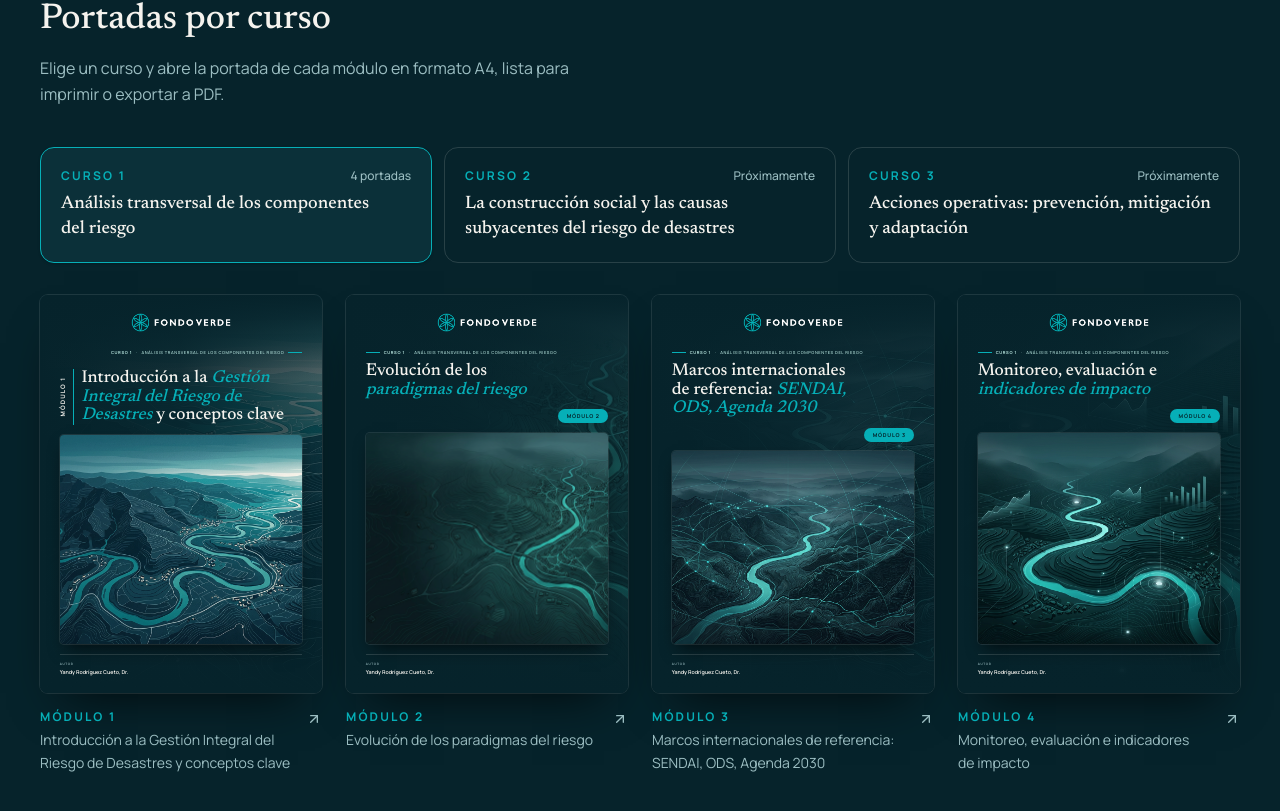
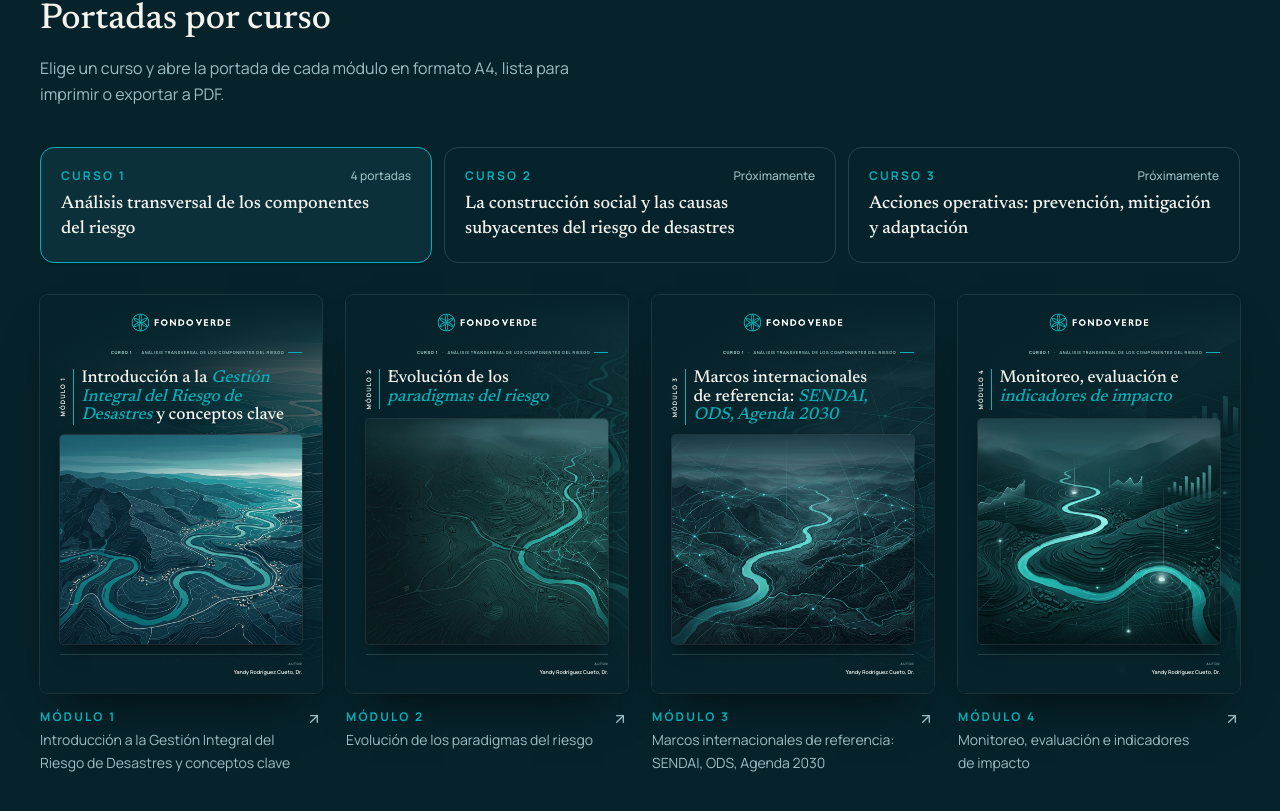
Before and after one commit to marcossarlo/fondoverde-biblioteca-portadas-diplomado-gird, a Next.js app: page / in a window 1280 px wide. Shown: the part 926-1737 px from the top of the page. Built offline with nearby package versions, Linux system fonts and the light colour scheme.

Commit message:
feat: adjust ebook module layout and text alignments
Updated module titles and descriptions for better visual flow.

```diff
--- a/components/hero/ebook-cover-c-modulo-2.tsx
+++ b/components/hero/ebook-cover-c-modulo-2.tsx
@@ -42,23 +42,23 @@ export function EbookCoverCModulo2({ priority = false, className = '' }: EbookCo
           className="h-[8cqw] w-auto self-center"
         />
 
-        <div className="mt-[6cqw] flex flex-col gap-[2.6cqw]">
-          <p className="flex items-center gap-[1.4cqw] text-[1.45cqw] leading-none font-medium tracking-[0.14em] whitespace-nowrap text-accent uppercase">
-            <span aria-hidden="true" className="h-px w-[5cqw] shrink-0 bg-primary" />
+        <div className="mt-[6cqw] flex flex-col gap-[5cqw]">
+          <p className="flex items-center justify-end gap-[1.4cqw] text-[1.45cqw] leading-none font-medium tracking-[0.14em] whitespace-nowrap text-accent uppercase">
             <span className="font-bold">Curso 1</span>
             <span aria-hidden="true">·</span>
             <span>Análisis transversal de los componentes del riesgo</span>
+            <span aria-hidden="true" className="h-px w-[5cqw] shrink-0 bg-primary" />
           </p>
 
-          <h2 className="font-serif text-[6.1cqw] leading-[1.08] font-medium text-balance text-foreground">
-            Evolución de los <em className="text-primary italic">paradigmas del riesgo</em>
-          </h2>
-        </div>
-
-        <div className="mt-[3.5cqw] flex justify-end">
-          <span className="inline-flex items-center rounded-full bg-primary px-[3cqw] py-[1cqw] text-[1.9cqw] font-bold tracking-[0.14em] whitespace-nowrap text-primary-foreground uppercase">
-            Módulo 2
-          </span>
+          <div className="flex items-stretch gap-[2.6cqw]">
+            <span className="shrink-0 rotate-180 self-center text-[2.2cqw] leading-none font-bold tracking-[0.18em] whitespace-nowrap text-foreground uppercase [writing-mode:vertical-rl]">
+              Módulo 2
+            </span>
+            <span aria-hidden="true" className="w-[0.28cqw] shrink-0 bg-primary" />
+            <h2 className="font-serif text-[6.1cqw] leading-[1.08] font-medium text-balance text-foreground">
+              Evolución de los <em className="text-primary italic">paradigmas del riesgo</em>
+            </h2>
+          </div>
         </div>
 
         <div className="relative mt-[3.5cqw] min-h-0 flex-1 overflow-hidden rounded-[1.4cqw] shadow-[0_3cqw_6cqw_-2cqw_rgba(0,0,0,0.7)] ring-1 ring-foreground/10">
@@ -71,7 +71,7 @@ export function EbookCoverCModulo2({ priority = false, className = '' }: EbookCo
           />
         </div>
 
-        <div className="mt-[3.5cqw] flex flex-col gap-[0.5cqw] border-t border-foreground/15 pt-[2.6cqw]">
+        <div className="mt-[3.5cqw] flex flex-col items-end gap-[0.5cqw] border-t border-foreground/15 pt-[2.6cqw] text-right">
           <span className="text-[1.1cqw] font-semibold tracking-[0.22em] text-muted-foreground uppercase">
             Autor
           </span>
--- a/components/hero/ebook-cover-c-modulo-3.tsx
+++ b/components/hero/ebook-cover-c-modulo-3.tsx
@@ -42,24 +42,24 @@ export function EbookCoverCModulo3({ priority = false, className = '' }: EbookCo
           className="h-[8cqw] w-auto self-center"
         />
 
-        <div className="mt-[6cqw] flex flex-col gap-[2.6cqw]">
-          <p className="flex items-center gap-[1.4cqw] text-[1.45cqw] leading-none font-medium tracking-[0.14em] whitespace-nowrap text-accent uppercase">
-            <span aria-hidden="true" className="h-px w-[5cqw] shrink-0 bg-primary" />
+        <div className="mt-[6cqw] flex flex-col gap-[5cqw]">
+          <p className="flex items-center justify-end gap-[1.4cqw] text-[1.45cqw] leading-none font-medium tracking-[0.14em] whitespace-nowrap text-accent uppercase">
             <span className="font-bold">Curso 1</span>
             <span aria-hidden="true">·</span>
             <span>Análisis transversal de los componentes del riesgo</span>
+            <span aria-hidden="true" className="h-px w-[5cqw] shrink-0 bg-primary" />
           </p>
 
-          <h2 className="font-serif text-[6.1cqw] leading-[1.08] font-medium text-balance text-foreground">
-            Marcos internacionales de referencia:{' '}
-            <em className="text-primary italic">SENDAI, ODS, Agenda 2030</em>
-          </h2>
-        </div>
-
-        <div className="mt-[3.5cqw] flex justify-end">
-          <span className="inline-flex items-center rounded-full bg-primary px-[3cqw] py-[1cqw] text-[1.9cqw] font-bold tracking-[0.14em] whitespace-nowrap text-primary-foreground uppercase">
-            Módulo 3
-          </span>
+          <div className="flex items-stretch gap-[2.6cqw]">
+            <span className="shrink-0 rotate-180 self-center text-[2.2cqw] leading-none font-bold tracking-[0.18em] whitespace-nowrap text-foreground uppercase [writing-mode:vertical-rl]">
+              Módulo 3
+            </span>
+            <span aria-hidden="true" className="w-[0.28cqw] shrink-0 bg-primary" />
+            <h2 className="font-serif text-[6.1cqw] leading-[1.08] font-medium text-balance text-foreground">
+              Marcos internacionales de referencia:{' '}
+              <em className="text-primary italic">SENDAI, ODS, Agenda 2030</em>
+            </h2>
+          </div>
         </div>
 
         <div className="relative mt-[3.5cqw] min-h-0 flex-1 overflow-hidden rounded-[1.4cqw] shadow-[0_3cqw_6cqw_-2cqw_rgba(0,0,0,0.7)] ring-1 ring-foreground/10">
@@ -72,7 +72,7 @@ export function EbookCoverCModulo3({ priority = false, className = '' }: EbookCo
           />
         </div>
 
-        <div className="mt-[3.5cqw] flex flex-col gap-[0.5cqw] border-t border-foreground/15 pt-[2.6cqw]">
+        <div className="mt-[3.5cqw] flex flex-col items-end gap-[0.5cqw] border-t border-foreground/15 pt-[2.6cqw] text-right">
           <span className="text-[1.1cqw] font-semibold tracking-[0.22em] text-muted-foreground uppercase">
             Autor
           </span>
--- a/components/hero/ebook-cover-c-modulo-4.tsx
+++ b/components/hero/ebook-cover-c-modulo-4.tsx
@@ -42,24 +42,24 @@ export function EbookCoverCModulo4({ priority = false, className = '' }: EbookCo
           className="h-[8cqw] w-auto self-center"
         />
 
-        <div className="mt-[6cqw] flex flex-col gap-[2.6cqw]">
-          <p className="flex items-center gap-[1.4cqw] text-[1.45cqw] leading-none font-medium tracking-[0.14em] whitespace-nowrap text-accent uppercase">
-            <span aria-hidden="true" className="h-px w-[5cqw] shrink-0 bg-primary" />
+        <div className="mt-[6cqw] flex flex-col gap-[5cqw]">
+          <p className="flex items-center justify-end gap-[1.4cqw] text-[1.45cqw] leading-none font-medium tracking-[0.14em] whitespace-nowrap text-accent uppercase">
             <span className="font-bold">Curso 1</span>
             <span aria-hidden="true">·</span>
             <span>Análisis transversal de los componentes del riesgo</span>
+            <span aria-hidden="true" className="h-px w-[5cqw] shrink-0 bg-primary" />
           </p>
 
-          <h2 className="font-serif text-[6.1cqw] leading-[1.08] font-medium text-balance text-foreground">
-            Monitoreo, evaluación e{' '}
-            <em className="text-primary italic">indicadores de impacto</em>
-          </h2>
-        </div>
-
-        <div className="mt-[3.5cqw] flex justify-end">
-          <span className="inline-flex items-center rounded-full bg-primary px-[3cqw] py-[1cqw] text-[1.9cqw] font-bold tracking-[0.14em] whitespace-nowrap text-primary-foreground uppercase">
-            Módulo 4
-          </span>
+          <div className="flex items-stretch gap-[2.6cqw]">
+            <span className="shrink-0 rotate-180 self-center text-[2.2cqw] leading-none font-bold tracking-[0.18em] whitespace-nowrap text-foreground uppercase [writing-mode:vertical-rl]">
+              Módulo 4
+            </span>
+            <span aria-hidden="true" className="w-[0.28cqw] shrink-0 bg-primary" />
+            <h2 className="font-serif text-[6.1cqw] leading-[1.08] font-medium text-balance text-foreground">
+              Monitoreo, evaluación e{' '}
+              <em className="text-primary italic">indicadores de impacto</em>
+            </h2>
+          </div>
         </div>
 
         <div className="relative mt-[3.5cqw] min-h-0 flex-1 overflow-hidden rounded-[1.4cqw] shadow-[0_3cqw_6cqw_-2cqw_rgba(0,0,0,0.7)] ring-1 ring-foreground/10">
@@ -72,7 +72,7 @@ export function EbookCoverCModulo4({ priority = false, className = '' }: EbookCo
           />
         </div>
 
-        <div className="mt-[3.5cqw] flex flex-col gap-[0.5cqw] border-t border-foreground/15 pt-[2.6cqw]">
+        <div className="mt-[3.5cqw] flex flex-col items-end gap-[0.5cqw] border-t border-foreground/15 pt-[2.6cqw] text-right">
           <span className="text-[1.1cqw] font-semibold tracking-[0.22em] text-muted-foreground uppercase">
             Autor
           </span>
--- a/components/hero/ebook-cover-c.tsx
+++ b/components/hero/ebook-cover-c.tsx
@@ -73,7 +73,7 @@ export function EbookCoverC({ priority = false, className = '' }: EbookCoverCPro
           />
         </div>
 
-        <div className="mt-[3.5cqw] flex flex-col gap-[0.5cqw] border-t border-foreground/15 pt-[2.6cqw]">
+        <div className="mt-[3.5cqw] flex flex-col items-end gap-[0.5cqw] border-t border-foreground/15 pt-[2.6cqw] text-right">
           <span className="text-[1.1cqw] font-semibold tracking-[0.22em] text-muted-foreground uppercase">
             Autor
           </span>
```
